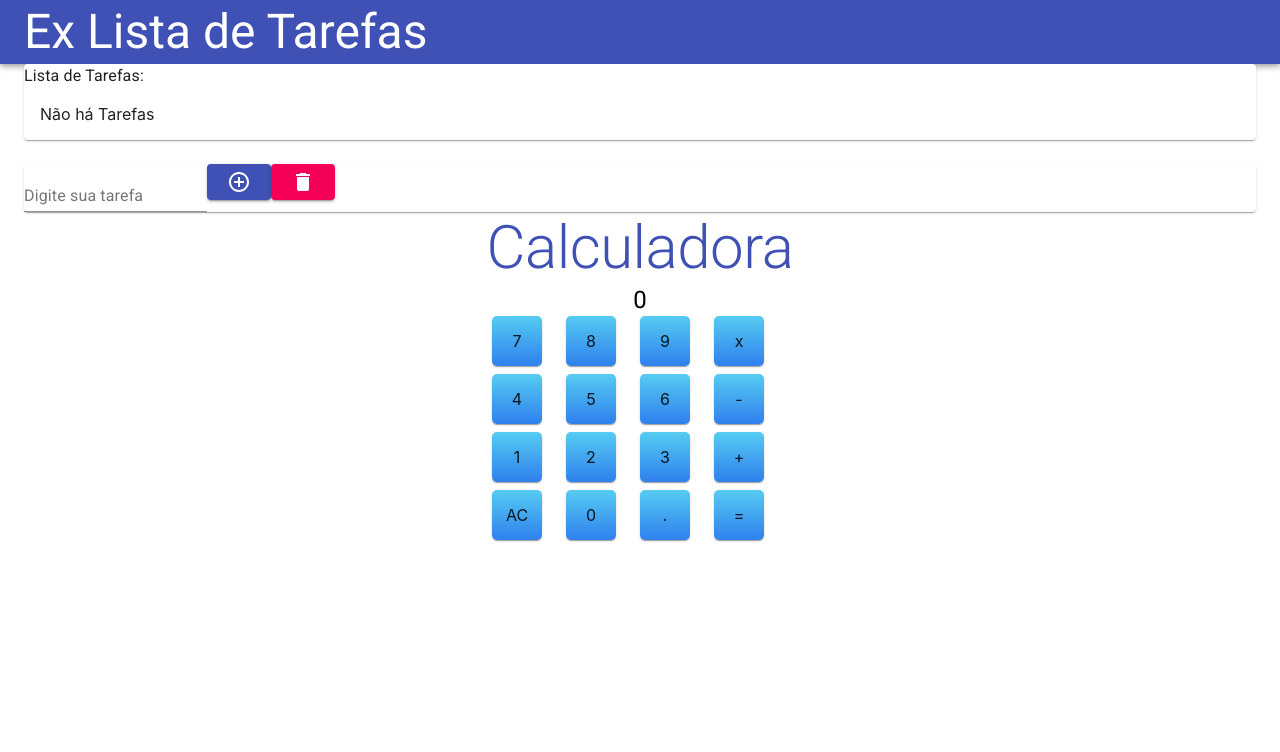
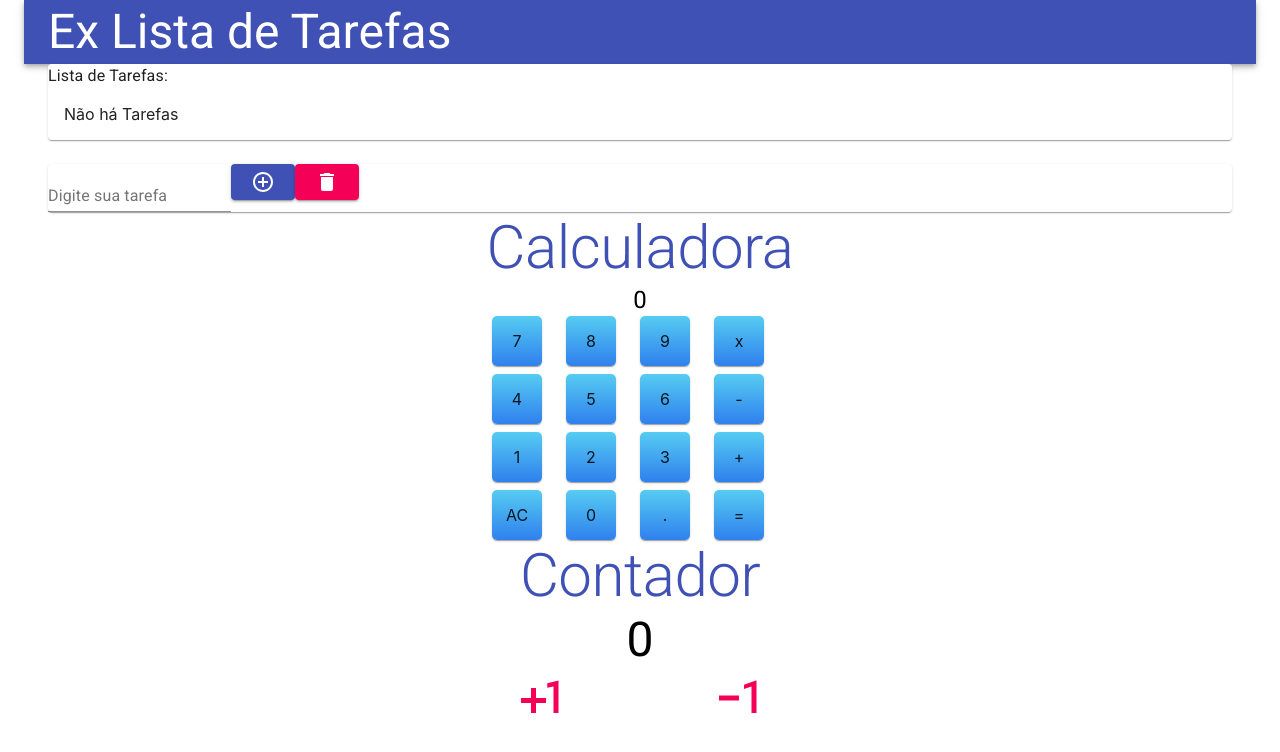
Before and after one commit to Pedro-Lucas-Dev/Do-List, a React (Create React App) app: page / in a window 1280 px wide. Shown: the top 752 px of the page. Built offline with nearby package versions, Linux system fonts and the light colour scheme.

Commit message:
contador

```diff
--- a/src/App.js
+++ b/src/App.js
@@ -1,82 +1,16 @@
-import React, { useState } from "react";
-import {
-  Container,
-  Grid,
-  Paper,
-  Button,
-  TextField,
-  Typography,
-  List,
-  ListItem,
-  AppBar,
-  Toolbar,
-} from "@material-ui/core";
-import { Delete, ControlPoint } from "@material-ui/icons";
-import { Calculator } from "./Components/Calculator";
+import React from "react";
+import { Container } from "@material-ui/core";
+import { Calculator } from "./Components/Calculator/Calculator";
+import { DoList } from "./Components/List/DoList";
+import { Couter } from "./Components/Couter/Couter";
 
 function App() {
-  const [value, setValue] = useState("");
-  const [items, setItems] = useState([]);
-  const addItem = () => {
-    if (!value.trim() || isNaN(value) === false) {
-      return null;
-    }
-    setItems([...items, value]);
-    setValue("");
-  };
-  const renderItem = () => {
-    if (items.length === 0) {
-      return <ListItem>Não há Tarefas</ListItem>;
-    }
-    return items.map((item, index) => {
-      return <ListItem key={index.toString()}>{item}</ListItem>;
-    });
-  };
-
   return (
-    <div>
-      <AppBar position="static">
-        <Toolbar>
-          <Typography variant="h3">Ex Lista de Tarefas</Typography>
-        </Toolbar>
-      </AppBar>
-      <Container>
-        <Grid container spacing={3}>
-          <Grid item xs={12} lg={12} md={6}>
-            <Paper elevation={1}>
-              <Typography variant="body1">Lista de Tarefas:</Typography>
-              <List>{renderItem()}</List>
-            </Paper>
-          </Grid>
-
-          <Grid item xs={12} lg={12} md={6}>
-            <Paper elevation={1}>
-              <TextField
-                value={value}
-                label="Digite sua tarefa"
-                onChange={(event) => setValue(event.target.value)}
-              />
-              <Button
-                variant="contained"
-                color="primary"
-                onClick={() => addItem()}
-              >
-                <ControlPoint />
-              </Button>
-              <Button
-                variant="contained"
-                color="secondary"
-                onClick={() => setItems([])}
-              >
-                <Delete />
-              </Button>
-            </Paper>
-          </Grid>
-        </Grid>
-        <Calculator />
-      </Container>
-    </div>
+    <Container>
+      <DoList />
+      <Calculator />
+      <Couter text="Contador" />
+    </Container>
   );
 }
-
 export default App;
--- a/src/Components/Calculator.jsx
+++ b/src/Components/Calculator/Calculator.jsx
@@ -1,7 +1,7 @@
 import React, { useState } from "react";
 import { Container, Grid, Paper, makeStyles } from "@material-ui/core";
-import BodyCalculator from "../Components/BodyCalculator";
-import { Text, Display } from "../Components/Text";
+import BodyCalculator from "./BodyCalculator";
+import { Text, Display } from "./Text";
 
 export const Calculator = () => {
   const useStyles = makeStyles(() => ({
--- /dev/null
+++ b/src/Components/Couter/Couter.jsx
@@ -0,0 +1,45 @@
+import React, { useState } from "react";
+import { Container, Grid, Typography } from "@material-ui/core";
+import { PlusOneSharp, ExposureNeg1Sharp } from "@material-ui/icons";
+
+export const Couter = ({ text }) => {
+  const [initialValue, setInitialValue] = useState(0);
+
+  const plusOne = () => {
+    setInitialValue(initialValue + 1);
+  };
+
+  const lessOne = () => {
+    setInitialValue(initialValue - 1);
+  };
+
+  return (
+    <Container>
+      <Grid container alignItems={"center"} direction={"column"}>
+        <Grid item>
+          <Typography variant="h2" color="primary">
+            {" "}
+            {text}{" "}
+          </Typography>
+        </Grid>
+        <Grid item>
+          <Typography variant="h3"> {initialValue} </Typography>
+        </Grid>
+      </Grid>
+      <Grid container alignItems="center" justify={"center"}>
+        <Grid container item lg={4} sm={4} direction={"row"}>
+          <Grid container item lg={6} sm={6} justify={"center"}>
+            <Typography onClick={() => plusOne()} color="secondary">
+              <PlusOneSharp style={{ fontSize: 60 }} />
+            </Typography>
+          </Grid>
+          <Grid container item lg={6} sm={6} justify={"center"}>
+            <Typography onClick={() => lessOne()} color="secondary">
+              <ExposureNeg1Sharp style={{ fontSize: 60 }} />
+            </Typography>
+          </Grid>
+        </Grid>
+      </Grid>
+    </Container>
+  );
+};
--- /dev/null
+++ b/src/Components/List/DoList.jsx
@@ -0,0 +1,78 @@
+import {
+  Container,
+  Grid,
+  Paper,
+  Button,
+  TextField,
+  Typography,
+  List,
+  ListItem,
+  AppBar,
+  Toolbar,
+} from "@material-ui/core";
+import { Delete, ControlPoint } from "@material-ui/icons";
+import React, { useState } from "react";
+
+export const DoList = () => {
+  const [value, setValue] = useState("");
+  const [items, setItems] = useState([]);
+  const addItem = () => {
+    if (!value.trim() || isNaN(value) === false) {
+      return null;
+    }
+    setItems([...items, value]);
+    setValue("");
+  };
+  const renderItem = () => {
+    if (items.length === 0) {
+      return <ListItem>Não há Tarefas</ListItem>;
+    }
+    return items.map((item, index) => {
+      return <ListItem key={index.toString()}>{item}</ListItem>;
+    });
+  };
+
+  return (
+    <div>
+      <AppBar position="static">
+        <Toolbar>
+          <Typography variant="h3">Ex Lista de Tarefas</Typography>
+        </Toolbar>
+      </AppBar>
+      <Container>
+        <Grid container spacing={3}>
+          <Grid item xs={12} lg={12} md={6}>
+            <Paper elevation={1}>
+              <Typography variant="body1">Lista de Tarefas:</Typography>
+              <List>{renderItem()}</List>
+            </Paper>
+          </Grid>
+
+          <Grid item xs={12} lg={12} md={6}>
+            <Paper elevation={1}>
+              <TextField
+                value={value}
+                label="Digite sua tarefa"
+                onChange={(event) => setValue(event.target.value)}
+              />
+              <Button
+                variant="contained"
+                color="primary"
+                onClick={() => addItem()}
+              >
+                <ControlPoint />
+              </Button>
+              <Button
+                variant="contained"
+                color="secondary"
+                onClick={() => setItems([])}
+              >
+                <Delete />
+              </Button>
+            </Paper>
+          </Grid>
+        </Grid>
+      </Container>
+    </div>
+  );
+};
```
Also changed, not shown: src/Components/Calculator/BodyCalculator.jsx (renamed from src/Components/BodyCalculator.jsx), src/Components/Calculator/Text.jsx (renamed from src/Components/Text.jsx), src/Components/Logic.jsx (deleted).
